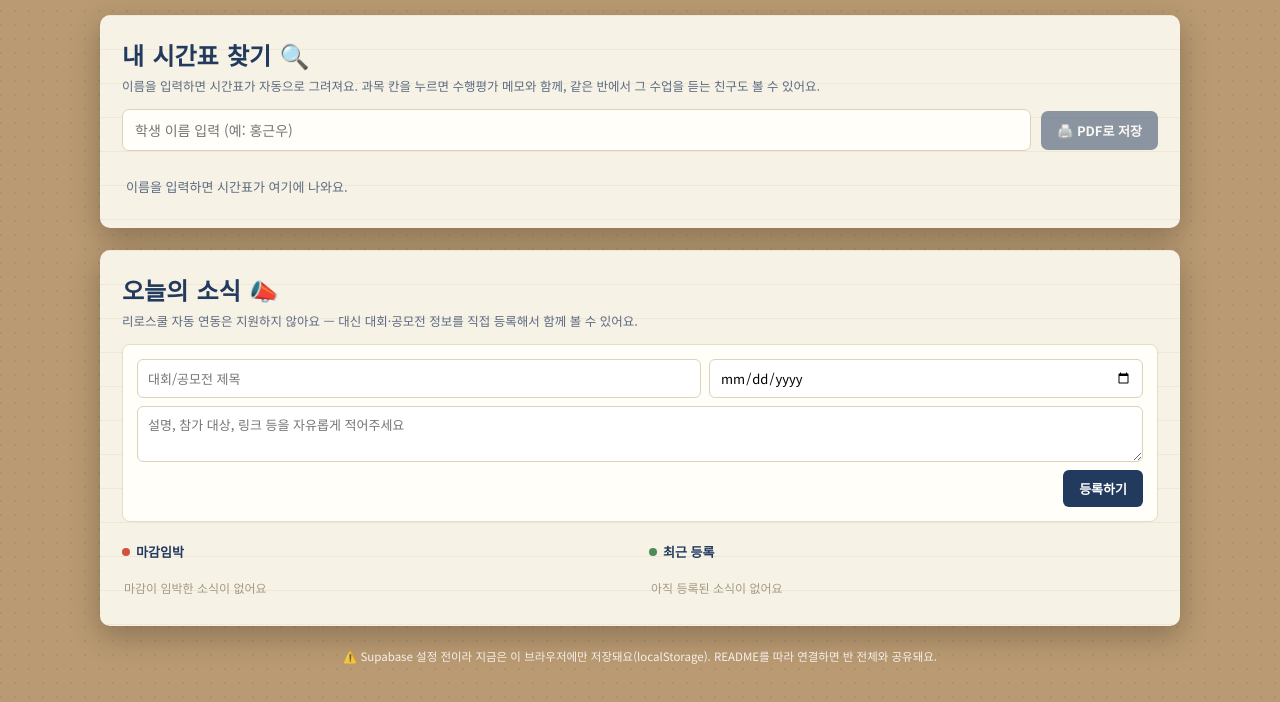
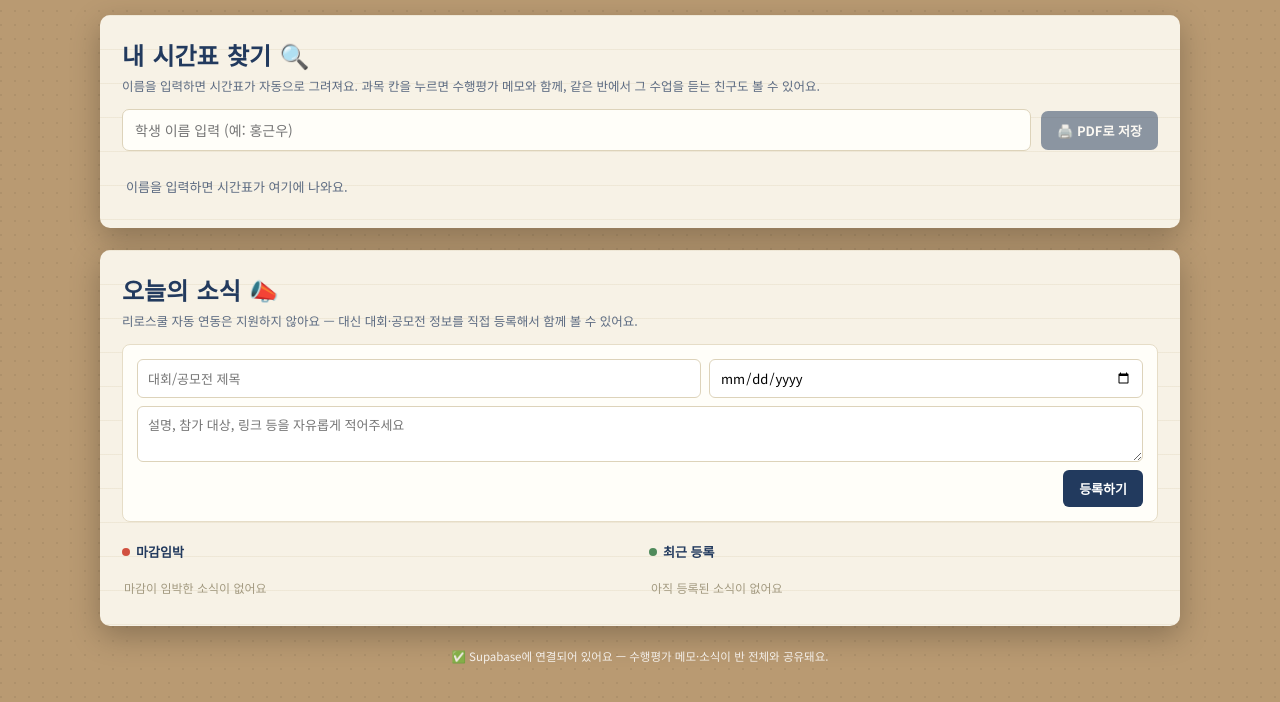
Before and after one commit to HAZMATHgw/class_time_table, a website: page index.html in a window 1280 px wide. Shown: the part 116-818 px from the top of the page. Drawn offline with nearby package versions, Linux system fonts and the light colour scheme; no server answers; a web font is replaced by a local one.

Commit message:
Update index.html

```diff
--- a/index.html
+++ b/index.html
@@ -234,8 +234,8 @@ body{
 // anon public key는 "공개해도 되는" 키예요 (RLS로 보호하는 게 원칙이지만,
 // 이 프로젝트는 로그인 없는 반 전체 공유용이라 supabase-schema.sql에서 RLS를
 // 껐어요). 두 값을 비워두면 자동으로 이 브라우저에만 저장되는 모드로 동작해요.
-const SUPABASE_URL = '';       // 예: 'https://abcdefghijk.supabase.co'
-const SUPABASE_ANON_KEY = '';  // 예: 'eyJhbGciOi...'
+const SUPABASE_URL = 'https://sungngjdjkrjsfziijwz.supabase.co/rest/v1/';       // 예: 'https://abcdefghijk.supabase.co'
+const SUPABASE_ANON_KEY = 'eyJhbGciOiJIUzI1NiIsInR5cCI6IkpXVCJ9.eyJpc3MiOiJzdXBhYmFzZSIsInJlZiI6InN1bmduZ2pkamtyanNmemlpand6Iiwicm9sZSI6ImFub24iLCJpYXQiOjE3ODcwMDcxNzMsImV4cCI6MjEwMjU4MzE3M30.suRkAtWxbvnHTRMVMUodHiU2P6BDDvYRYW2bv22Q89k';  // 예: 'eyJhbGciOi...'
 
 let sb = null;
 if (SUPABASE_URL && SUPABASE_ANON_KEY && window.supabase) {
```
